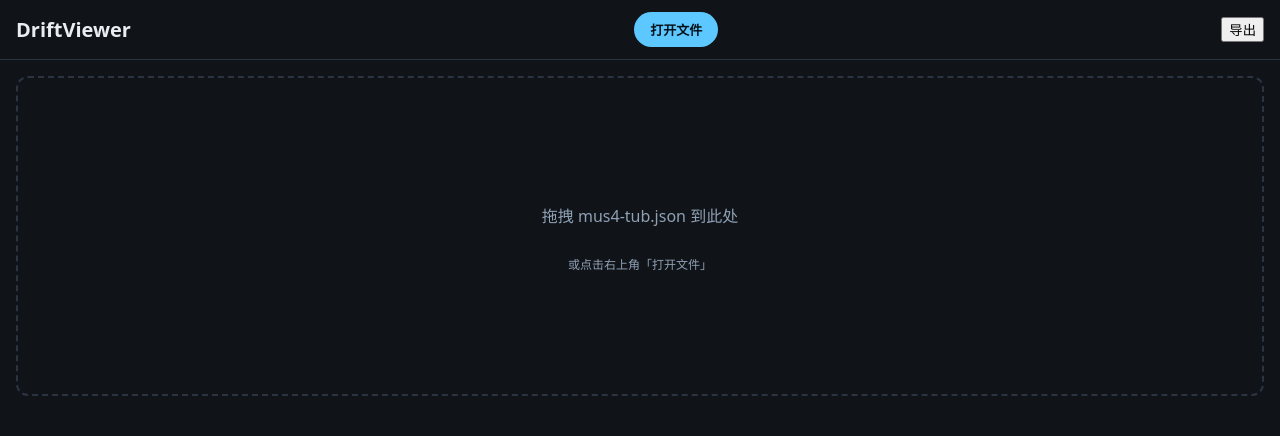
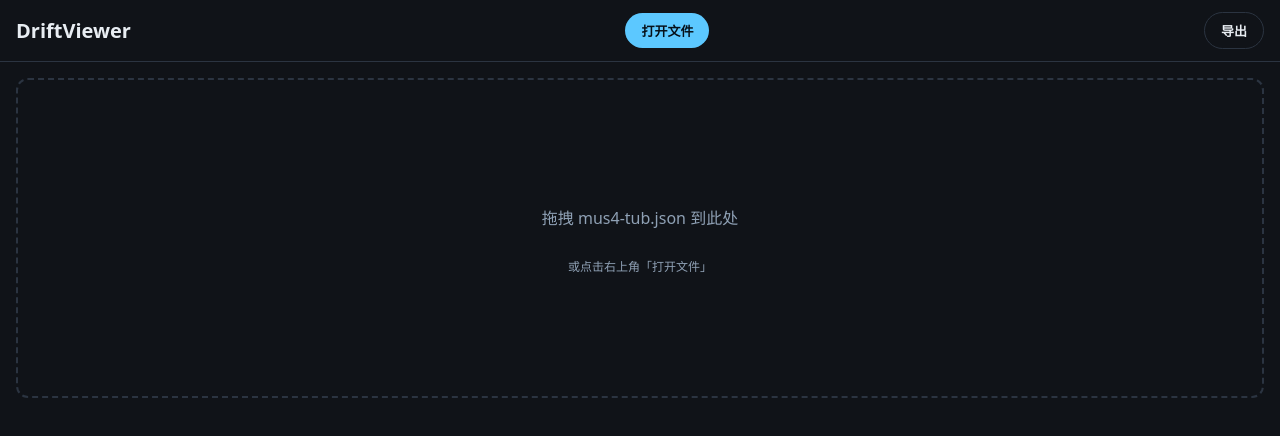
Before and after one commit to Haobot/DriftViewer, a website built with Vite: page index.html in a window 1280 px wide. Built offline with nearby package versions, Linux system fonts and the light colour scheme.

Commit message:
feat(style): add export button styles

```diff
--- a/src/style.css
+++ b/src/style.css
@@ -202,3 +202,19 @@ body {
 }
 
 .addCondition:hover { border-color: var(--accent); color: var(--accent); }
+
+.exportBtn {
+  padding: 8px 16px;
+  background: transparent;
+  border: 1px solid var(--border);
+  border-radius: 999px;
+  color: var(--text);
+  font-weight: 700;
+  font-size: 13px;
+  cursor: pointer;
+}
+
+.exportBtn:hover {
+  border-color: var(--accent);
+  color: var(--accent);
+}
```
